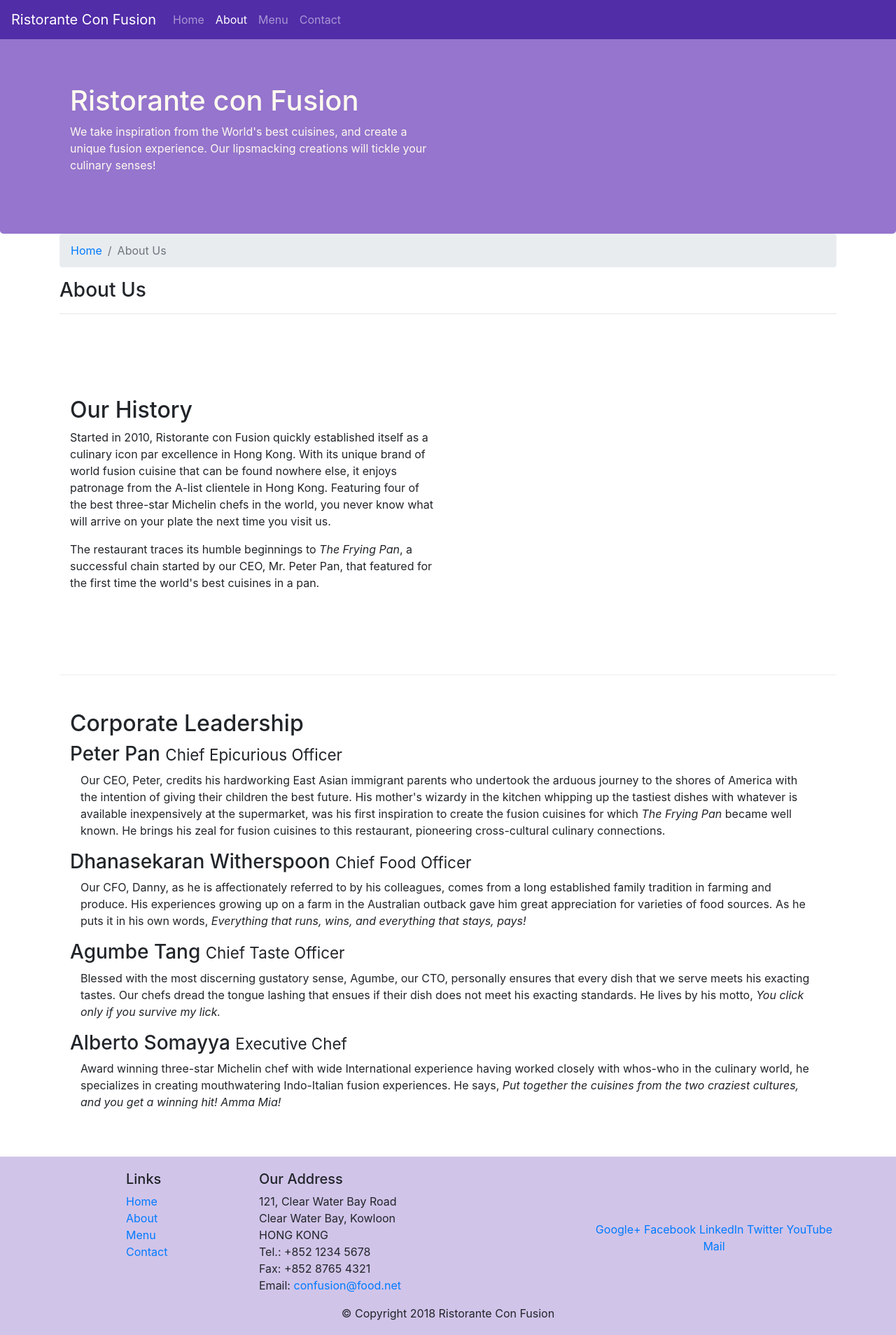
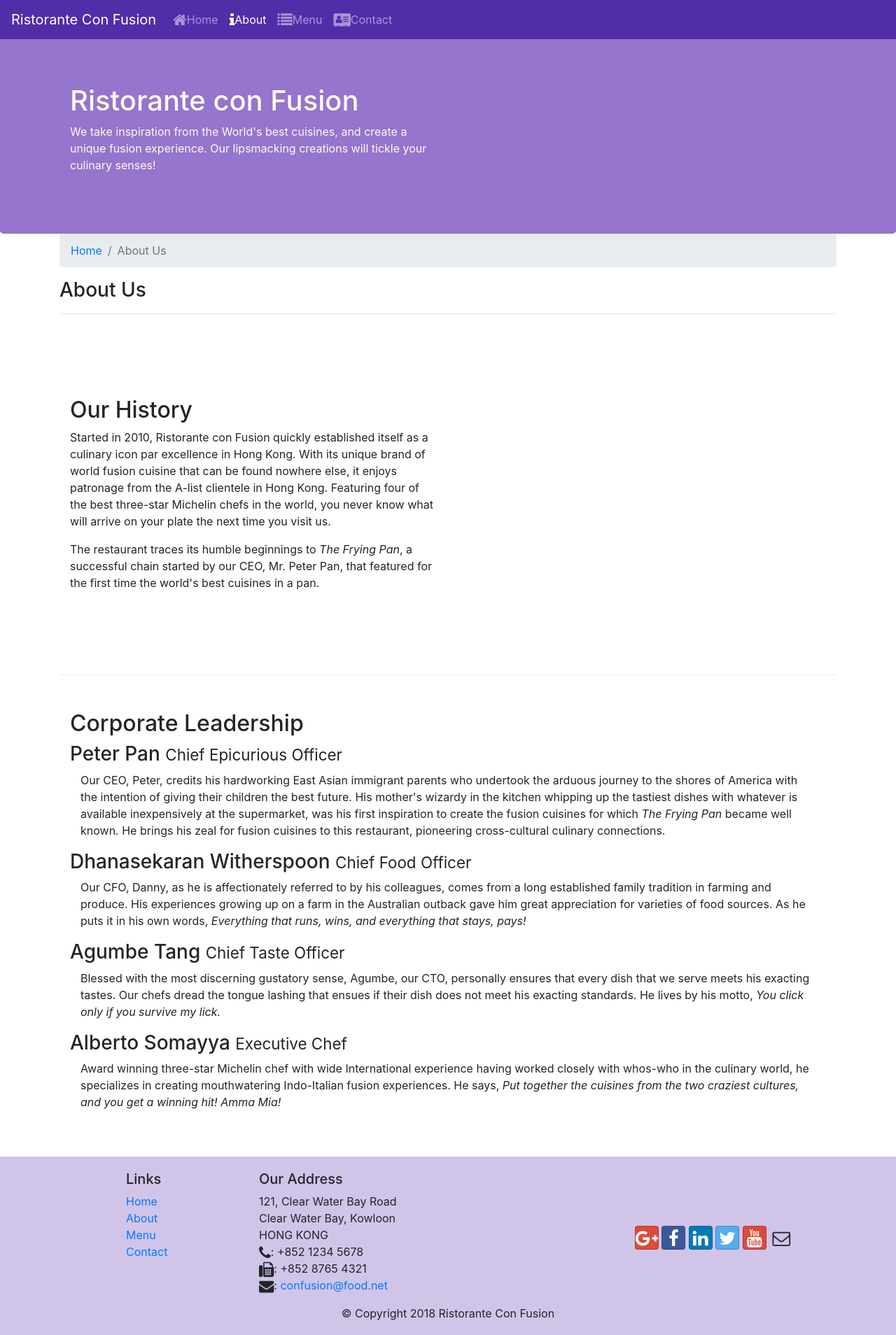
Before and after one commit to rkp09/confution, a website: page aboutus.html in a window 1280 px wide. Shown: the whole page at 70% size. Drawn offline with nearby package versions, Linux system fonts and the light colour scheme.

Commit message:
fonts and bootstrap-social added

```diff
--- a/aboutus.html
+++ b/aboutus.html
@@ -9,6 +9,9 @@
 
         <!-- Bootstrap CSS -->
         <link rel="stylesheet" href="node_modules/bootstrap/dist/css/bootstrap.min.css" />
+        <link rel="stylesheet" href="./node_modules/font-awesome/css/font-awesome.min.css">
+        <link rel="stylesheet" href="./node_modules/bootstrap-social/bootstrap-social.css">
+        <!--custom css-->
         <link rel="stylesheet" href="./css/style.css" />
         <title>Ristorante Con Fusion: About Us</title>
     </head>
@@ -21,10 +24,13 @@
             <a class='navbar-brand' href="./index.html">Ristorante Con Fusion</a>
             <div class='collapse navbar-collapse' id='navbar'>
                 <ul class='navbar-nav mr-auto'>
-                    <li class='nav-item '><a class='nav-link' href="./index.html">Home</a></li>
-                    <li class='nav-item active'><a class='nav-link' href="./aboutus.html">About</a></li>
-                    <li class='nav-item '><a class='nav-link' href="#">Menu</a></li>
-                    <li class='nav-item '><a class='nav-link' href="#">Contact</a></li>
+                    <li class='nav-item '><a class='nav-link' href="./index.html"><i
+                                class='fa fa-home fa-lg'></i>Home</a></li>
+                    <li class='nav-item active'><a class='nav-link' href="./aboutus.html"><i
+                                class='fa fa-info fa-lg'></i>About</a></li>
+                    <li class='nav-item '><a class='nav-link' href="#"><i class='fa fa-list fa-lg'></i>Menu</a></li>
+                    <li class='nav-item '><a class='nav-link' href="#"><i
+                                class='fa fa-address-card fa-lg'></i>Contact</a></li>
                 </ul>
             </div>
         </nav>
@@ -152,20 +158,25 @@
                             121, Clear Water Bay Road<br />
                             Clear Water Bay, Kowloon<br />
                             HONG KONG<br />
-                            Tel.: +852 1234 5678<br />
-                            Fax: +852 8765 4321<br />
-                            Email:
+                            <i class='fa fa-phone fa-lg'></i>: +852 1234 5678<br />
+                            <i class='fa fa-fax fa-lg'></i>: +852 8765 4321<br />
+                            <i class='fa fa-envelope fa-lg'></i>:
                             <a href="mailto:confusion@food.net">confusion@food.net</a>
                         </address>
                     </div>
                     <div class="col-12 col-sm-4 align-self-center">
                         <div class="text-center">
-                            <a href="http://google.com/+">Google+</a>
-                            <a href="http://www.facebook.com/profile.php?id=">Facebook</a>
-                            <a href="http://www.linkedin.com/in/">LinkedIn</a>
-                            <a href="http://twitter.com/">Twitter</a>
-                            <a href="http://youtube.com/">YouTube</a>
-                            <a href="mailto:">Mail</a>
+                            <a class='btn btn-social-icon btn-google' href="http://google.com/+"><i
+                                    class='fa fa-google-plus fa-lg'></i></a>
+                            <a class='btn btn-social-icon btn-facebook'
+                                href="http://www.facebook.com/profile.php?id="><i class='fa fa-facebook fa-lg'></i></a>
+                            <a class="btn btn-social-icon btn-linkedin" href="http://www.linkedin.com/in/"><i
+                                    class='fa fa-linkedin fa-lg'></i></a>
+                            <a class='btn btn-social-icon btn-twitter' href="http://twitter.com/"><i
+                                    class='fa fa-twitter fa-lg'></i></a>
+                            <a class='btn btn-social-icon btn-google' href="http://youtube.com/"><i
+                                    class='fa fa-youtube fa-lg'></i></a>
+                            <a class='btn btn-social-icon' href="mailto:"><i class='fa fa-envelope-o'></i></a>
                         </div>
                     </div>
                 </div>
--- a/package.json
+++ b/package.json
@@ -16,6 +16,8 @@
     },
     "dependencies": {
         "bootstrap": "^4.6.0",
+        "bootstrap-social": "^5.1.1",
+        "font-awesome": "^4.7.0",
         "jquery": "^3.6.0",
         "popper.js": "^1.12.9"
     }
```
Also changed, not shown: index.html (+25 -13 lines), 1 other file.
